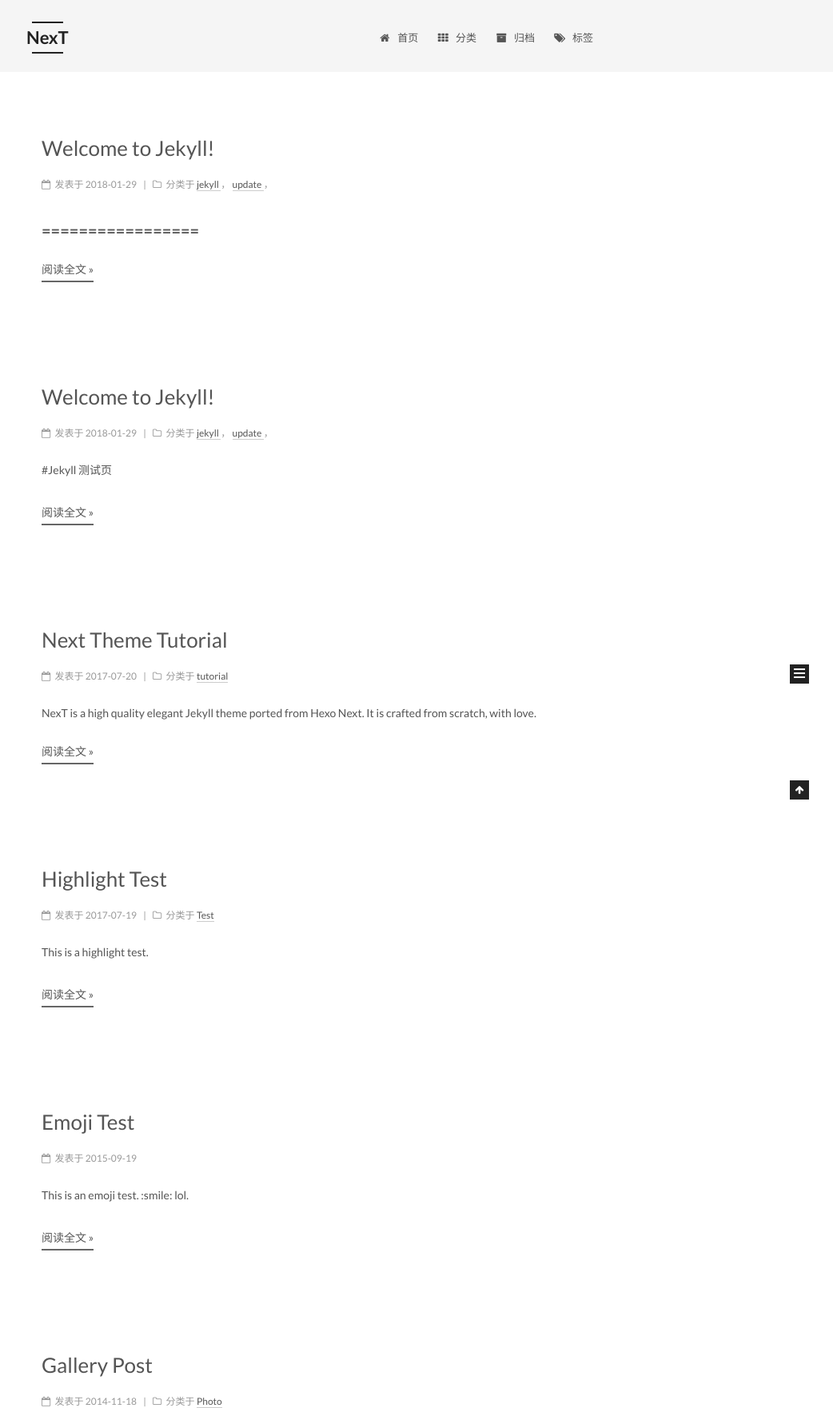
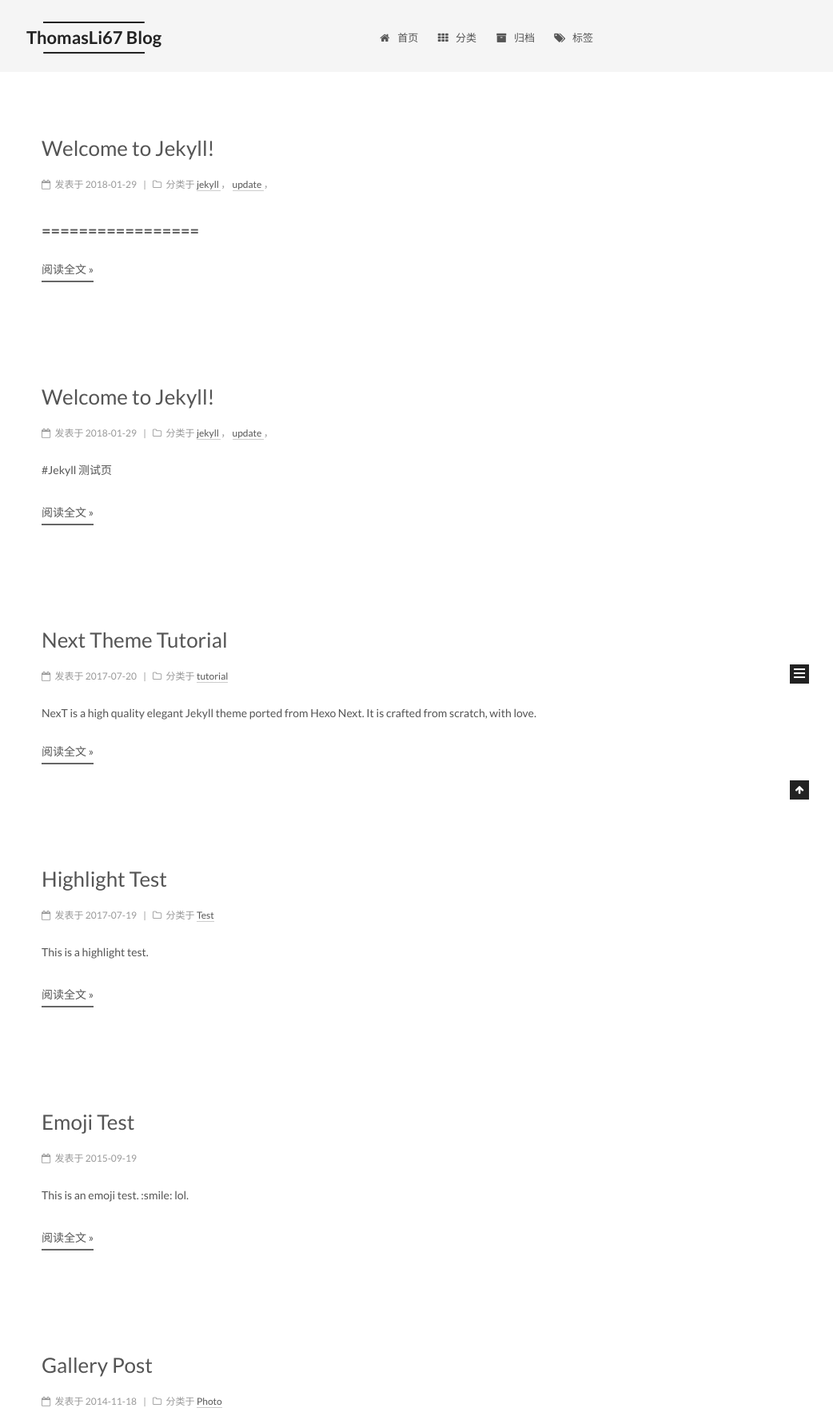
Before and after one commit to thomasli67/thomasli67.github.io, a Jekyll site: the page built from index.html, in a window 1280 px wide, cut to the strip 0-1761 px from the top of the page. Shown: the whole strip at 80% size, without its empty margins (238-1280 px from the left). Built offline with Jekyll 4.4.1, drawn with Linux system fonts in a browser that asks for light colours; the list of posts is cut into pages by our own code.

Commit message:
Mofiy Next Theme's _config.xml

```diff
--- a/_config.yml
+++ b/_config.yml
@@ -4,10 +4,10 @@
 # ---------------------------------------------------------------
 
 # Site
-title: NexT
+title: ThomasLi67 Blog
 subtitle:
 description:
-author: John Doe
+author: Thomas Li
 # Support language: de, en, fr-FR, id, ja, ko, pt-BR, pt, ru, zh-Hans, zh-hk, zh-tw
 language: zh-Hans
 date_format: '%Y-%m-%d'
```
